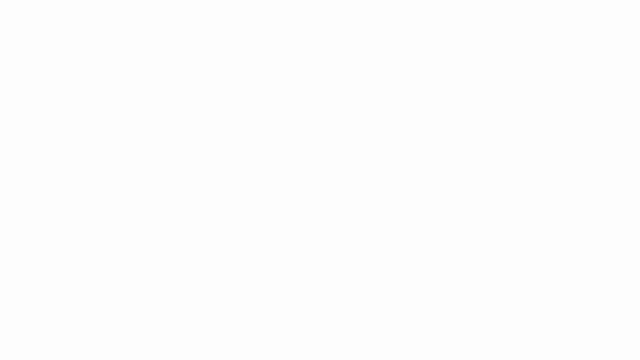
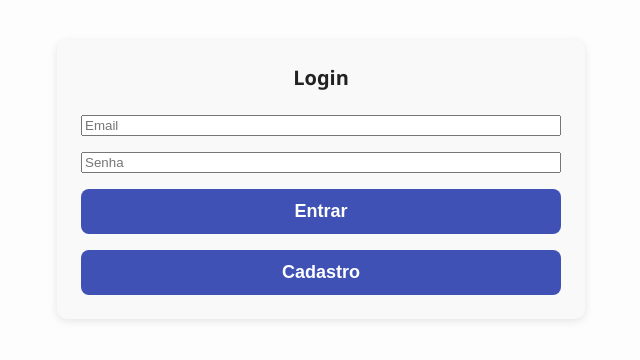
Before and after one commit to darrrlan/Teste-Booksantos-Booksite, a React (Create React App) app in the folder frontend/: page /login in a window 1280 px wide. Before the commit this address had no page. Shown: the top 360 px of the page, without its empty margins (319-959 px from the left). Built offline with nearby package versions, Linux system fonts and the light colour scheme.

Commit message:
feat(login): implementar layout de teste e login com acesso de admin ao dashboard

```diff
--- a/frontend/src/App.js
+++ b/frontend/src/App.js
@@ -4,6 +4,7 @@ import ApartamentoList from './components/ApartamentoList';
 import CriarReserva from './components/CriarReserva';
 import Dashboard from './components/Dashboard';
 import Cadastro from './components/Cadastro';
+import Login from './components/Login';
 
 function App() {
   return (
@@ -14,6 +15,8 @@ function App() {
         <Route path="/reservas" element={<ReservaList />} />
         <Route path="/dashboard" element={<Dashboard />} />
         <Route path="/cadastro" element={<Cadastro />} />
+        <Route path="/login" element={<Login />} />
+        <Route path ="/apartamento" element={<ApartamentoList/>}/>
         <Route path="/apartamento/:id/criar" element={<CriarReserva />} />
 
       </Routes>
--- a/frontend/src/components/Cadastro.js
+++ b/frontend/src/components/Cadastro.js
@@ -54,6 +54,7 @@ function Cadastro() {
           placeholder="Email"
           value={form.email}
           onChange={handleChange}
+          required
         />
         <input
           name="senha"
@@ -61,24 +62,28 @@ function Cadastro() {
           type="password"
           value={form.senha}
           onChange={handleChange}
+          required
         />
         <input
           name="name"
           placeholder="Nome"
           value={form.name}
           onChange={handleChange}
+          required
         />
         <input
           name="phone"
           placeholder="Telefone"
           value={form.phone}
           onChange={handleChange}
+          required
         />
         <select
           name="type"
           placeholder="Tipo"
           value={form.type}
           onChange={handleChange}
+          required
         >
           <option value="">Tipo</option>
           <option value="individual">Individual</option>
@@ -87,8 +92,12 @@ function Cadastro() {
         <input
           name="document"
           placeholder="Documento"
+          inputMode="numeric"
+          pattern="[0-9]*"
+          title="Digite apenas números"
           value={form.document}
           onChange={handleChange}
+          required
         />
         <button type="submit">Cadastrar</button>
       </form>
--- /dev/null
+++ b/frontend/src/components/Login.js
@@ -0,0 +1,77 @@
+import React, { useState } from "react";
+import axios from "axios";
+import { useNavigate } from 'react-router-dom';
+
+function Login() {
+  const navigate = useNavigate();
+  const [form, setForm] = useState({
+    email: "",
+    senha: "",
+  });
+
+  const [erro, setErro] = useState("");
+
+  const handleChange = (e) => {
+    const { name, value } = e.target;
+    setForm((prev) => ({ ...prev, [name]: value }));
+  };
+
+  const handleSubmit = async (e) => {
+    e.preventDefault();
+
+    try {
+      const response = await axios.get("http://localhost:5000/login", {
+        params: {
+          email: form.email,
+          senha: form.senha,
+        },
+      });
+
+      setErro(response.data.erro);
+
+      if (response.status === 200) {
+        if (response.data.redirect){
+            window.location.href = response.data.redirect;
+        }
+        else{
+            navigate('/apartamento');
+        }
+      }
+
+    } catch (err) {
+      const erro = err.response?.data?.erro || "Erro ao fazer login.";
+      setErro(erro);
+    }
+  };
+
+  return (
+    <div className="criar-reserva">
+      <h2>Login</h2>
+
+      {erro && <p className="msg_erro">{erro}</p>}
+
+      <form onSubmit={handleSubmit}>
+        <input
+          type="text"
+          name="email"
+          placeholder="Email"
+          value={form.email}
+          onChange={handleChange}
+          required
+        />
+        <input
+          type="password"
+          name="senha"
+          placeholder="Senha"
+          value={form.senha}
+          onChange={handleChange}
+          required
+        />
+        <button type="submit">Entrar</button>
+        <button type="submit" onClick={() => navigate('/cadastro')}>Cadastro</button>
+      </form>
+    </div>
+  );
+}
+
+export default Login;
```
Also changed, not shown: frontend/src/components/ApartamentoList.js (line endings or trailing spaces), 1 other file (tests, documents, lock files or other folders).
